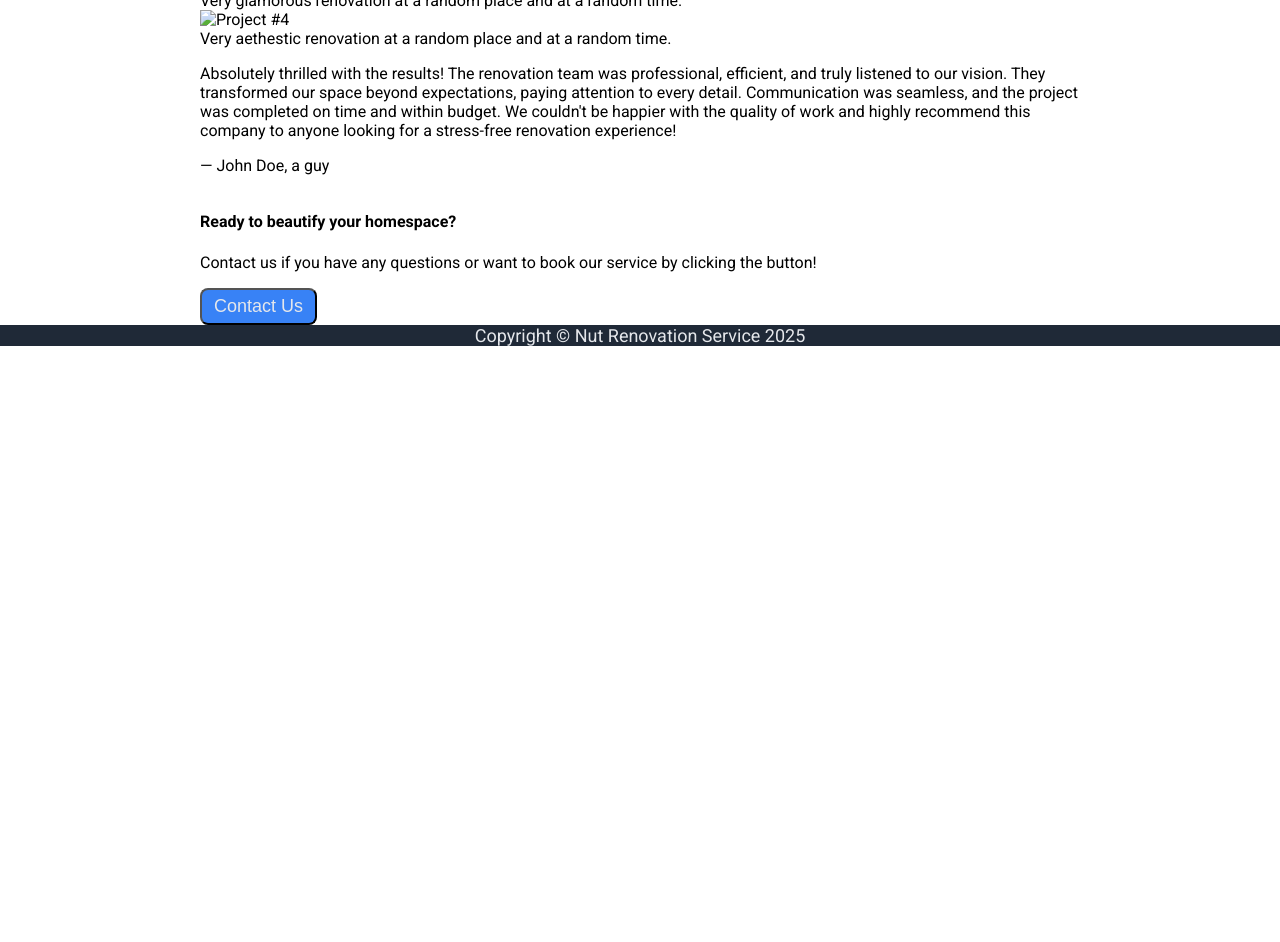
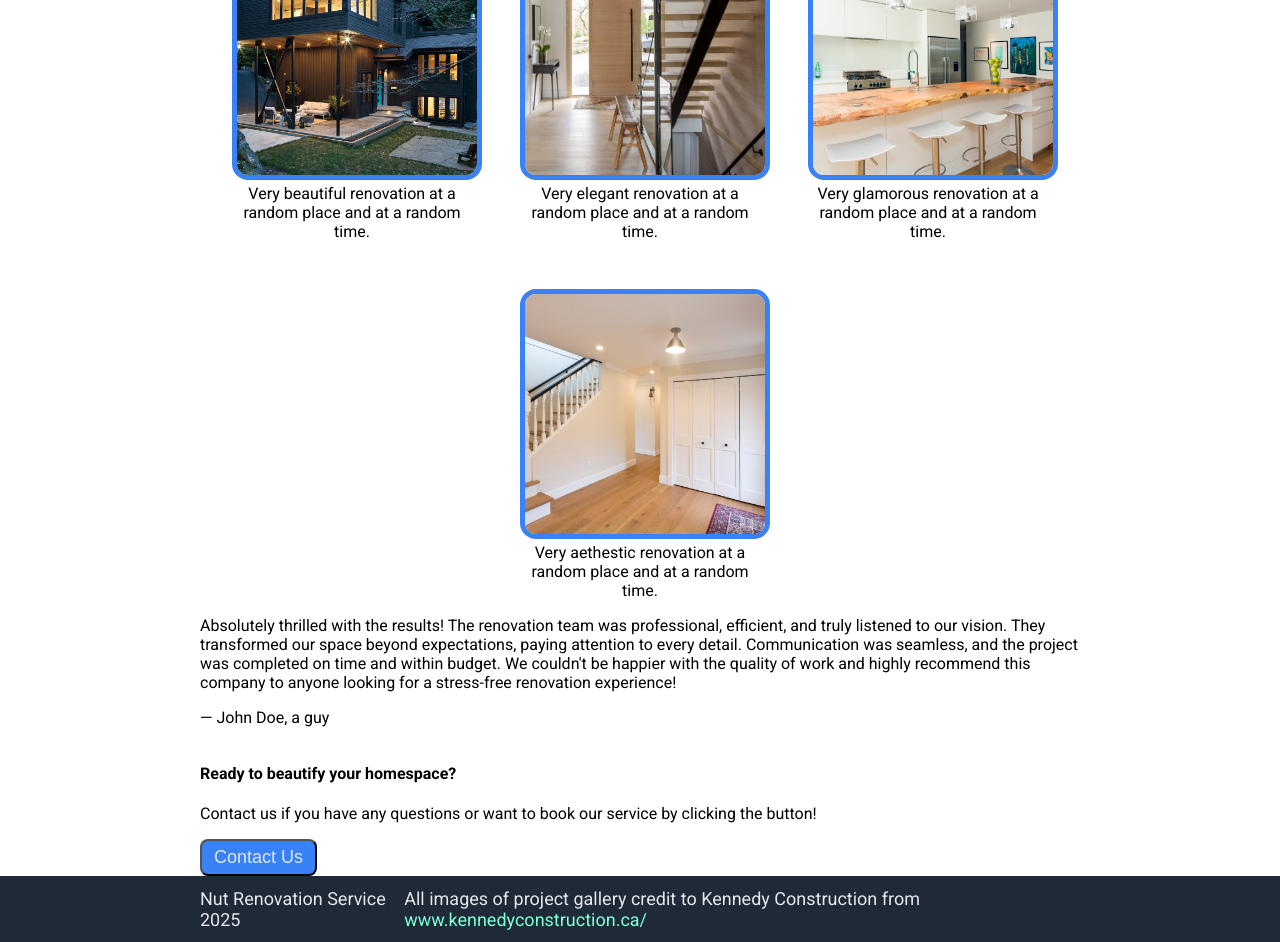
Before and after one commit to NuttyNut2299/landing-page-practice, a plain HTML site: page index.html in a window 1280 px wide. Shown: the part 572-1514 px from the top of the page. Before the commit the page ends 918 px from the top, so only its background shows below. Drawn offline with Linux system fonts and the light colour scheme.

Commit message:
Add css stying for info section in style.css, Add images for info section in index.html

```diff
--- a/index.html
+++ b/index.html
@@ -32,19 +32,19 @@
             <h2>Project Gallery</h2>
             <div class="project-gallery-container">
                 <div class="project">
-                    <img src="#" alt="Project #1">
+                    <img src="images/renovate-project-01.jpg" alt="Project #1">
                     <div class="text">Very beautiful renovation at a random place and at a random time.</div>
                 </div>
                 <div class="project">
-                    <img src="#" alt="Project #2">
+                    <img src="images/renovate-project-02.jpg" alt="Project #2">
                     <div class="text">Very elegant renovation at a random place and at a random time.</div>
                 </div>
                 <div class="project">
-                    <img src="#" alt="Project #3">
+                    <img src="images/renovate-project-03.jpg" alt="Project #3">
                     <div class="text">Very glamorous renovation at a random place and at a random time.</div>
                 </div>
                 <div class="project">
-                    <img src="#" alt="Project #4">
+                    <img src="images/renovate-project-04.jpg" alt="Project #4">
                     <div class="text">Very aethestic renovation at a random place and at a random time.</div>
                 </div>
             </div>
@@ -65,7 +65,12 @@
     </div>
 
     <div class="footer">
-        Copyright © Nut Renovation Service 2025
+        <div>
+            Nut Renovation Service 2025
+        </div>
+        <div>
+            All images of project gallery credit to Kennedy Construction from <a href="https://kennedyconstruction.ca/">www.kennedyconstruction.ca/</a>
+        </div>
     </div>
 </body>
 </html>
--- a/style.css
+++ b/style.css
@@ -58,8 +58,13 @@ ul {
 }
 
 .footer {
-    justify-content: center;
+    justify-content: space-between;
     align-items: center;
+    padding: 12px 200px;
+}
+
+.footer a{
+    color: aquamarine;
 }
 
 .intro {
@@ -101,3 +106,41 @@ button {
     border-radius: 8px;
     font-size: 18px;
 }
+
+.project-gallery {
+    display: flex;
+    flex-direction: column;
+    justify-content: center;
+    align-items: center;
+}
+
+.project-gallery-container {
+    display: flex;
+    justify-content: center;
+    align-items: stretch;
+    align-content: space-evenly;
+    gap: 48px;
+    flex-wrap: wrap;
+}
+
+.project img {
+    width: 320px;
+    height: 240px;
+    border-radius: 16px;
+    border: 5px solid #3882F6;
+}
+
+.project .text{
+    text-align: center;
+}
+
+.project {
+    max-width: 300px;
+    flex-basis: 240px;
+}
+
+h2 {
+    color: #1F2937;
+    font-weight: 900;
+    font-size: 36px;
+}
```
Also changed, not shown: images/renovate-project-01.jpg (added), images/renovate-project-02.jpg (added), images/renovate-project-03.jpg (added), images/renovate-project-04.jpg (added).
